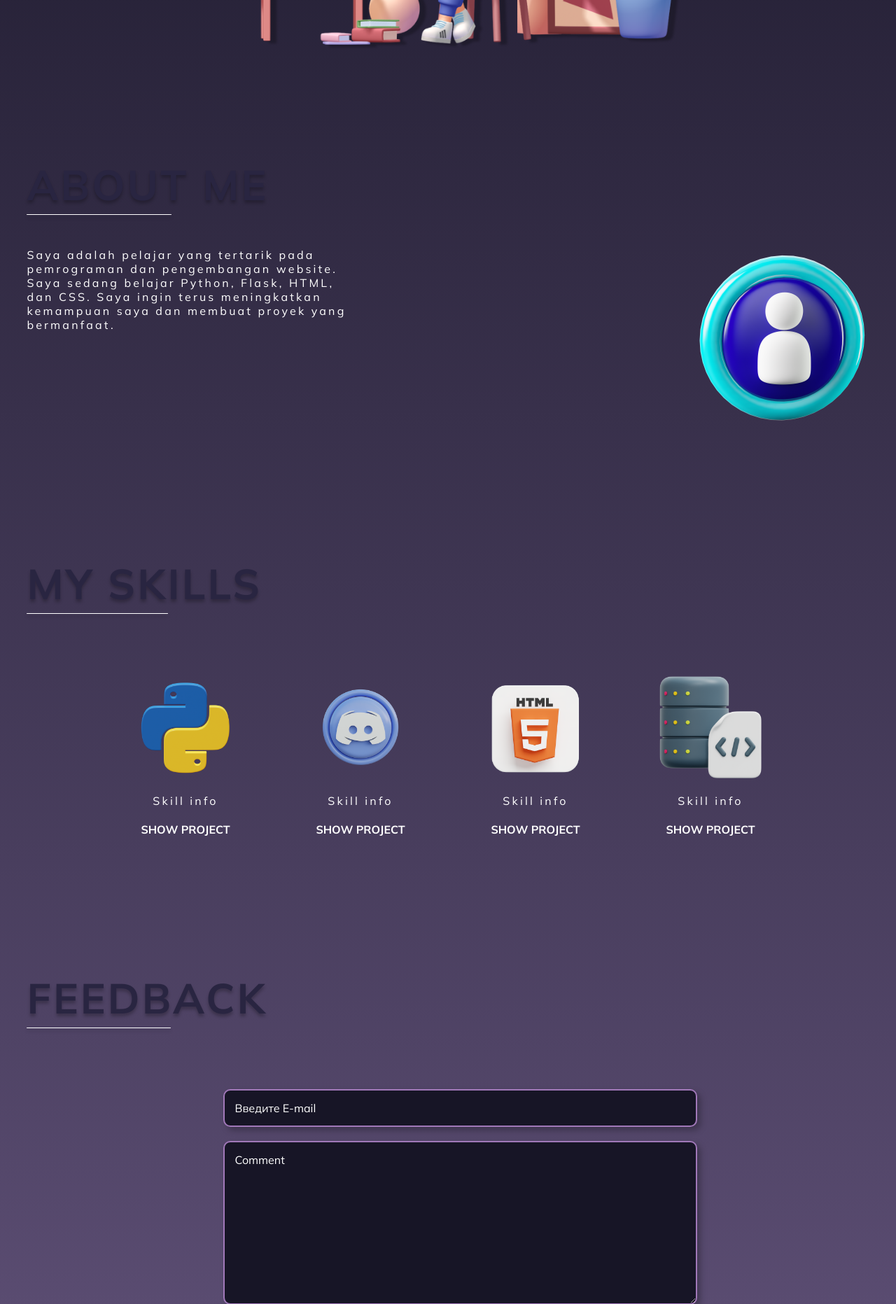
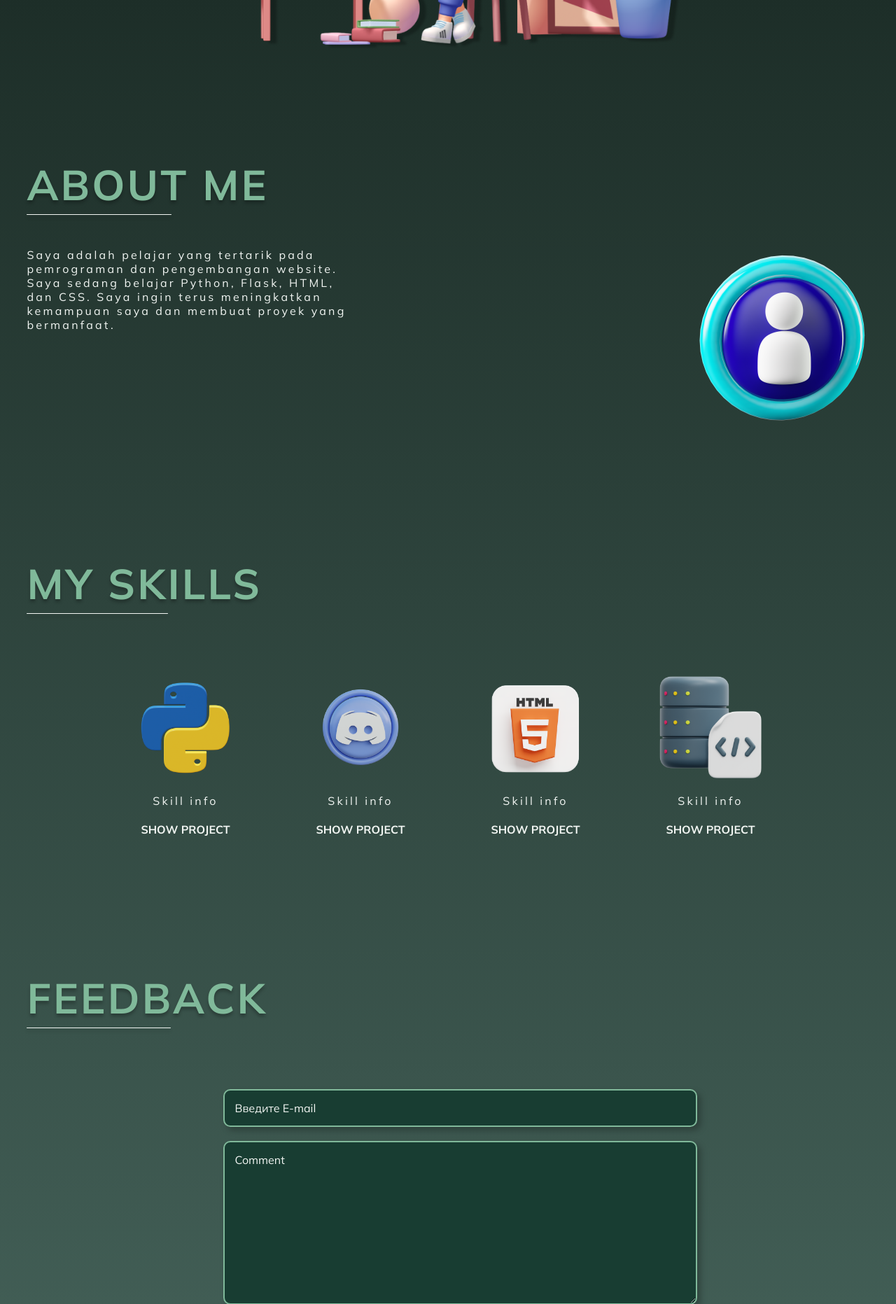
Before and after one commit to weperlerme/portfolio, a Flask app: page / in a window 1280 px wide. Shown: the part 680-2543 px from the top of the page at 70% size. Run offline with Flask 3, Linux system fonts and the light colour scheme.

Commit message:
Update portfolio color palette to emerald

```diff
--- a/portfolio-ind-main/static/css/style.css
+++ b/portfolio-ind-main/static/css/style.css
@@ -15,8 +15,8 @@ body {
   font-size: 16px;
   line-height: 20px;
   letter-spacing: 0.2em;
-  background: linear-gradient(180deg, #171526 0%, rgba(57, 38, 87, 0.8) 100%);
-  color: #ffffff;
+  background: linear-gradient(180deg, #101D18 0%, rgba(24, 61, 50, 0.8) 100%);
+  color: #F1F5F2;
 }
 
 h1,
@@ -76,7 +76,7 @@ ul {
   width: 55%;
   height: 3px;
   bottom: -12px;
-  background: #A78BFA;
+  background: #80B99A;
   box-shadow: 0px 4px 4px rgba(0, 0, 0, 0.25);
 }
 
@@ -100,7 +100,7 @@ ul {
   letter-spacing: 0.3em;
   font-size: 70px;
   text-align: center;
-  color: #A78BFA;
+  color: #80B99A;
   line-height: 1;
   text-shadow: 0px 4px 4px rgba(0, 0, 0, 0.25);
 }
@@ -120,7 +120,7 @@ ul {
   font-size: 60px;
   position: relative;
   text-align: left;
-  color: #292541;
+  color: #80B99A;
   line-height: 1;
   text-shadow: 0px 4px 4px rgba(0, 0, 0, 0.25);
   display: flex;
@@ -136,7 +136,7 @@ ul {
   width: 60%;
   height: 1px;
   bottom: -13px;
-  background: #fff;
+  background: #F1F5F2;
   box-shadow: 0px 4px 4px rgba(0, 0, 0, 0.25);
 }
 
@@ -164,7 +164,7 @@ ul {
   font-size: 60px;
   position: relative;
   text-align: left;
-  color: #292541;
+  color: #80B99A;
   line-height: 1;
   text-shadow: 0px 4px 4px rgba(0, 0, 0, 0.25);
   display: flex;
@@ -180,7 +180,7 @@ ul {
   width: 60%;
   height: 1px;
   bottom: -13px;
-  background: #fff;
+  background: #F1F5F2;
   box-shadow: 0px 4px 4px rgba(0, 0, 0, 0.25);
 }
 
@@ -207,7 +207,7 @@ ul {
 .skill__button {
   font: inherit;
   font-weight: 700;
-  color: #fff;
+  color: #F1F5F2;
   background: none;
   border: none;
   cursor: pointer;
@@ -215,7 +215,7 @@ ul {
 }
 
 .skill__button:hover {
-  color: #292541;
+  color: #80B99A;
 }
 
 .project {
@@ -247,7 +247,7 @@ ul {
   width: 55%;
   height: 3px;
   bottom: -12px;
-  background: #a178b9;
+  background: #80B99A;
   box-shadow: 0px 4px 4px rgba(0, 0, 0, 0.25);
 }
 
@@ -266,7 +266,7 @@ ul {
   font-size: 60px;
   position: relative;
   text-align: left;
-  color: #292541;
+  color: #80B99A;
   line-height: 1;
   text-shadow: 0px 4px 4px rgba(0, 0, 0, 0.25);
   display: flex;
@@ -282,7 +282,7 @@ ul {
   width: 60%;
   height: 1px;
   bottom: -13px;
-  background: #fff;
+  background: #F1F5F2;
   box-shadow: 0px 4px 4px rgba(0, 0, 0, 0.25);
 }
 
@@ -301,16 +301,16 @@ ul {
 .form__input {
   width: 100%;
   font: inherit;
-  background: #171526;
-  border: 2px solid #a178b9;
-  color: #fff;
+  background: #183D32;
+  border: 2px solid #80B99A;
+  color: #F1F5F2;
   padding: 15px;
   border-radius: 10px;
   filter: drop-shadow(5px 5px 4px rgba(0, 0, 0, 0.25));
 }
 
 .form__input::placeholder {
-  color: #fff;
+  color: #F1F5F2;
 }
 
 .form__input:active,
@@ -323,8 +323,8 @@ ul {
 .form__button {
   font: inherit;
   font-weight: 800;
-  color: #fff;
-  background: linear-gradient(111.97deg, #292541 35.63%, rgba(204, 139, 242, 0) 150.16%);
+  color: #F1F5F2;
+  background: linear-gradient(111.97deg, #28745A 35.63%, rgba(128, 185, 154, 0) 150.16%);
   filter: drop-shadow(5px 5px 4px rgba(0, 0, 0, 0.25));
   padding: 15px 30px;
   border-radius: 20px;
```
